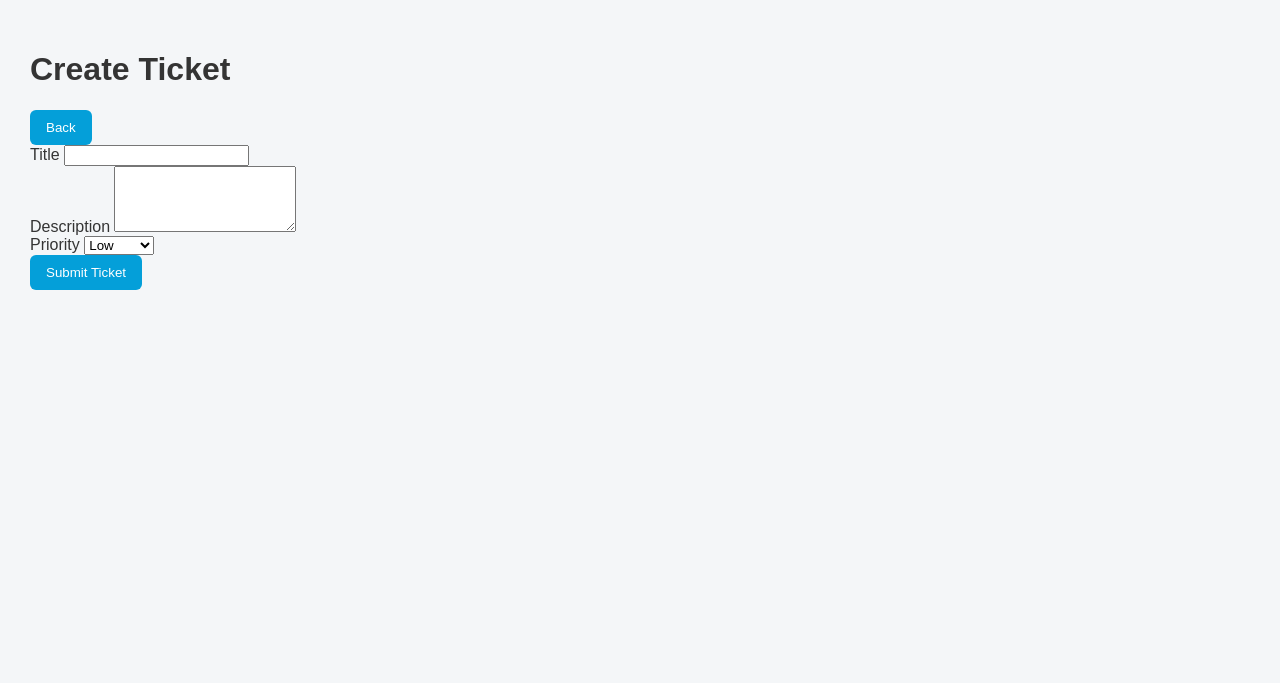
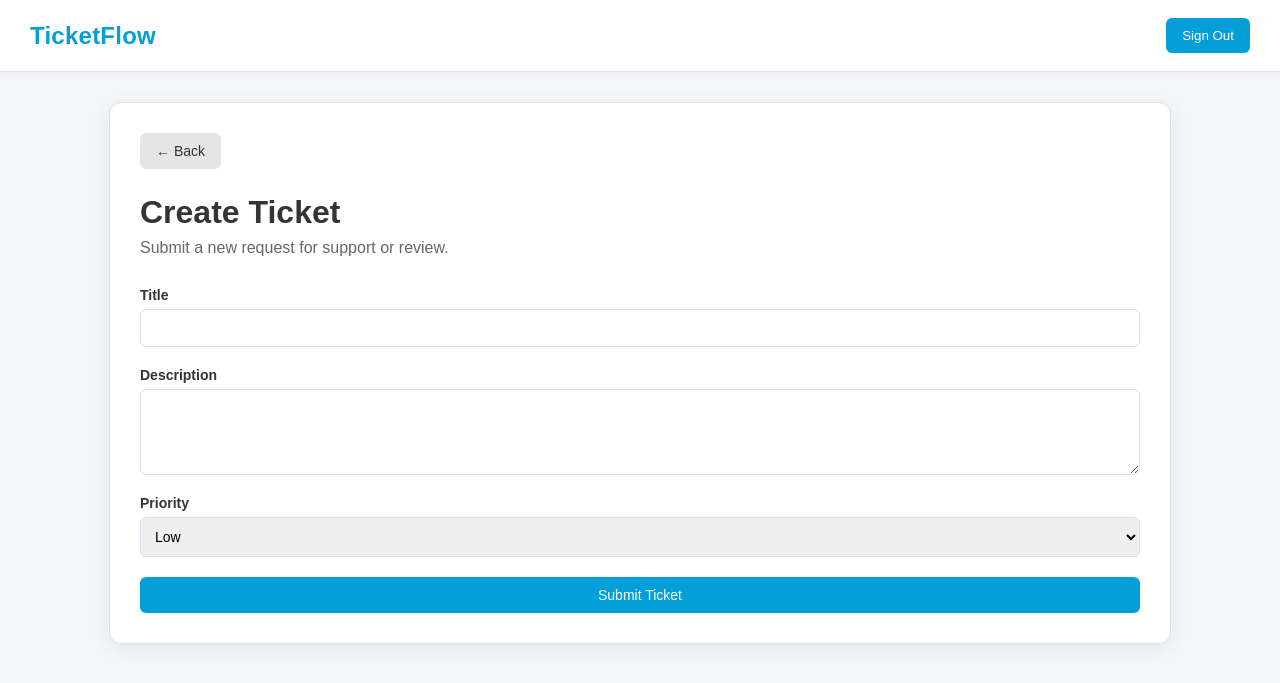
Before and after one commit to Crific/OpsPortal, a Flask app: page /create in a window 1280 px wide. Shown: the top 683 px of the page. Run offline with Flask 3, Linux system fonts and the light colour scheme; the visitor is signed in with stand-in values (Sample User, id 1).

Commit message:
style: clean up CSS, fix duplicates, and add create ticket page styles

```diff
--- a/static/style.css
+++ b/static/style.css
@@ -144,7 +134,6 @@ button:hover {
 
 .dashboard-header h1 {
     margin: 0 0 8px 0;
-    color: #343434;
 }
 
 .dashboard-header p {
@@ -245,15 +183,96 @@ button:hover {
     padding: 0;
 }
 
-.btn-dash-secondary,
-.btn-dash-delete {
+.dashboard-page .btn-dash-primary,
+.dashboard-page .btn-dash-secondary,
+.dashboard-page .btn-dash-delete,
+.create-ticket-page .btn-dash-primary,
+.create-ticket-page .btn-dash-secondary {
     display: inline-block;
     padding: 10px 16px;
     border-radius: 6px;
     font-size: 14px;
-    line-height: 1;
-    border: none;
     text-decoration: none;
     cursor: pointer;
     box-sizing: border-box;
 }
+
+.dashboard-page .btn-dash-primary {
+    background: #049FD9;
+    color: white;
+}
+
+.dashboard-page .btn-dash-primary:hover {
+    background: #0288c7;
+}
+
+.dashboard-page .btn-dash-secondary {
+    background: #e5e5e5;
+    color: #333;
+}
+
+.dashboard-page .btn-dash-secondary:hover {
+    background: #d6d6d6;
+}
+
+.dashboard-page .btn-dash-delete {
+    background: #B22222;
+    color: white;
+    border: none;
+}
+
+.dashboard-page .btn-dash-delete:hover {
+    background: #D93636;
+}
+
+.create-ticket-page .ticket-form {
+    display: flex;
+    flex-direction: column;
+    gap: 20px;
+}
+
+.create-ticket-page .form-group {
+    display: flex;
+    flex-direction: column;
+    gap: 6px;
+}
+
+.create-ticket-page .form-group label {
+    font-weight: 600;
+    font-size: 14px;
+}
+
+.create-ticket-page .form-group input,
+.create-ticket-page .form-group textarea,
+.create-ticket-page .form-group select {
+    padding: 10px;
+    border: 1px solid #d9e2ec;
+    border-radius: 6px;
+    font-size: 14px;
+}
+
+.create-ticket-page .form-group input:focus,
+.create-ticket-page .form-group textarea:focus,
+.create-ticket-page .form-group select:focus {
+    outline: none;
+    border-color: #049FD9;
+}
+
+
+.create-ticket-page .btn-dash-primary {
+    background: #049FD9;
+    color: white;
+}
+
+.create-ticket-page .btn-dash-primary:hover {
+    background: #0288c7;
+}
+
+.create-ticket-page .btn-dash-secondary {
+    background: #e5e5e5;
+    color: #333;
+}
+
+.create-ticket-page .btn-dash-secondary:hover {
+    background: #d6d6d6;
+}
--- a/templates/create_ticket.html
+++ b/templates/create_ticket.html
@@ -6,22 +6,35 @@
     <title>Create Ticket</title>
     <link rel="stylesheet" href="{{ url_for('static', filename='style.css') }}">
 </head>
-<body>
+<body class="create-ticket-page">
+
+    <div class="navbar">
+        <h1 class="logo">TicketFlow</h1>
+
+        <div class="nav-actions">
+            <form action="{{ url_for('logout') }}" method="POST">
+                <button type="submit">Sign Out</button>
+            </form>
+        </div>
+    </div>
 
     <div class="page">
-        <div class="card">
 
-            <!-- TOPBAR -->
-            <div class="topbar">
-                <h1>Create Ticket</h1>
+        <div class="dashboard-card">
 
-                <a href="{{ url_for('dashboard') }}">
-                    <button type="button">Back</button>
+            <div class="dashboard-actions">
+                <a href="{{ url_for('dashboard') }}" class="btn-dash-secondary">
+                    ← Back
                 </a>
             </div>
 
-            <!-- FORM -->
-            <form method="POST">
+            <div class="dashboard-header">
+                <h1>Create Ticket</h1>
+                <p>Submit a new request for support or review.</p>
+            </div>
+
+
+            <form method="POST" class="ticket-form">
 
                 <div class="form-group">
                     <label>Title</label>
@@ -42,12 +55,17 @@
                     </select>
                 </div>
 
-                <button type="submit">Submit Ticket</button>
+                <button type="submit" class="btn-dash-primary">
+                    Submit Ticket
+                </button>
 
             </form>
 
         </div>
+
     </div>
+
+
 
 </body>
 </html>
```
Also changed, not shown: other parts of static/style.css (+1 -62 lines). Lines whose indentation alone changed are shown as unchanged.
